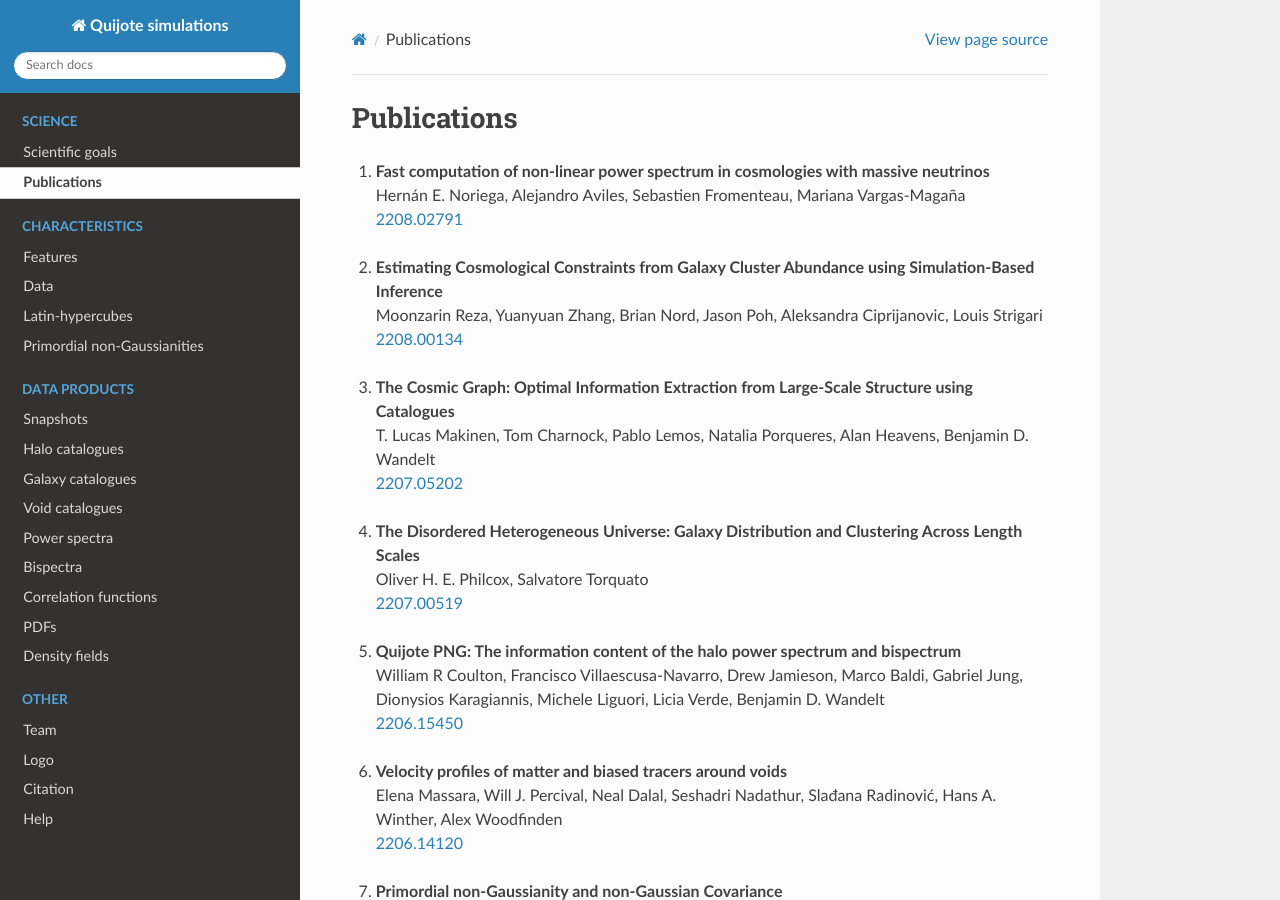
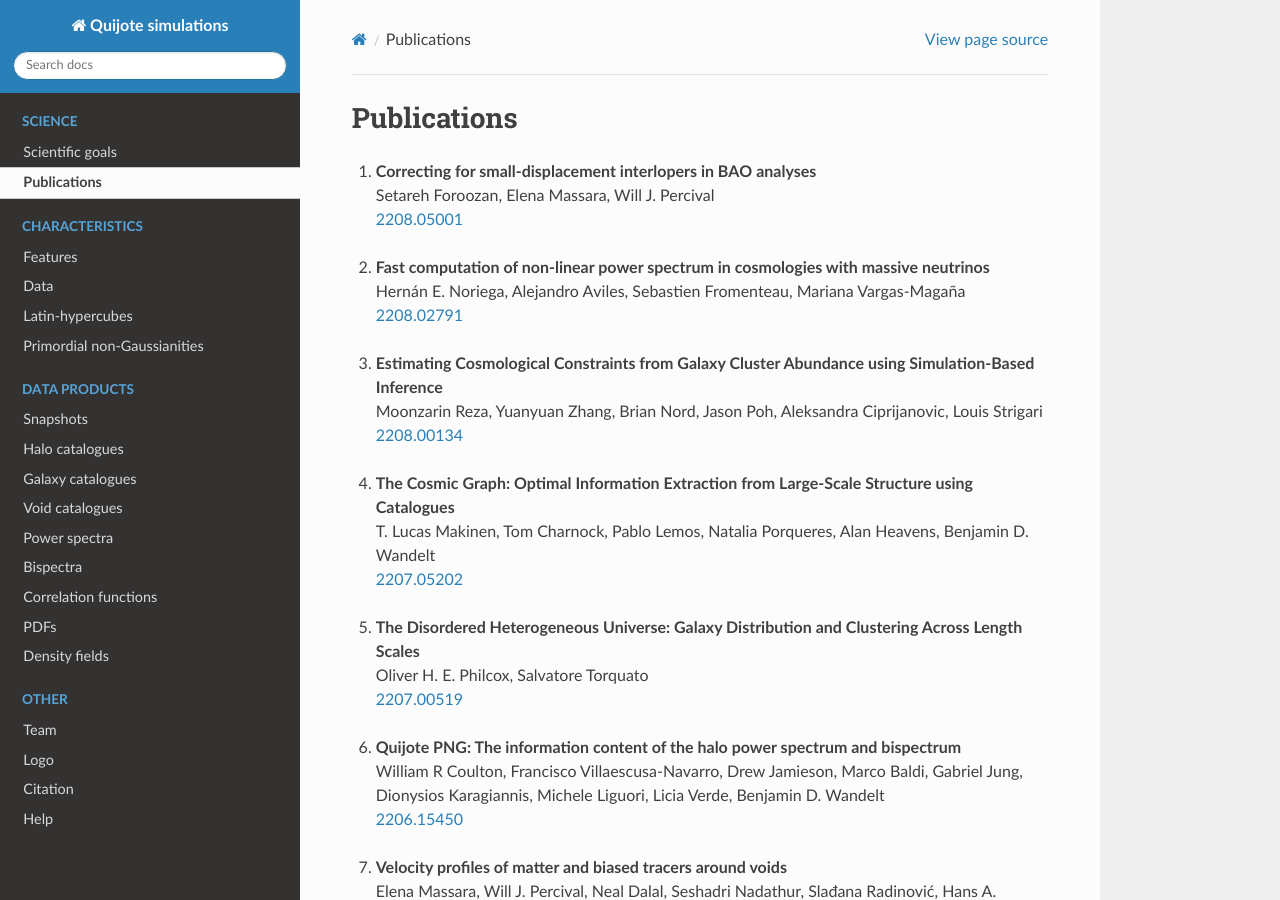
Before and after one commit to franciscovillaescusa/Quijote-simulations, a Sphinx documentation site: the page built from docs/source/publications.rst, in a window 1280 px wide and 900 px high. Built offline with Sphinx 7.4.7 and the Read the Docs theme 2.0.0, drawn with Linux system fonts in a browser that asks for light colours; pages that are not in the unit, such as notebooks, are missing from menus.

Commit message:
publications updated

```diff
--- a/docs/source/publications.rst
+++ b/docs/source/publications.rst
@@ -3,6 +3,10 @@
 ************
 Publications
 ************
+
+#. | **Correcting for small-displacement interlopers in BAO analyses**
+   | Setareh Foroozan, Elena Massara, Will J. Percival
+   | `2208.05001 <https://arxiv.org/abs/2208.05001>`_
 
 #. | **Fast computation of non-linear power spectrum in cosmologies with massive neutrinos**
    | Hernán E. Noriega, Alejandro Aviles, Sebastien Fromenteau, Mariana Vargas-Magaña
```
